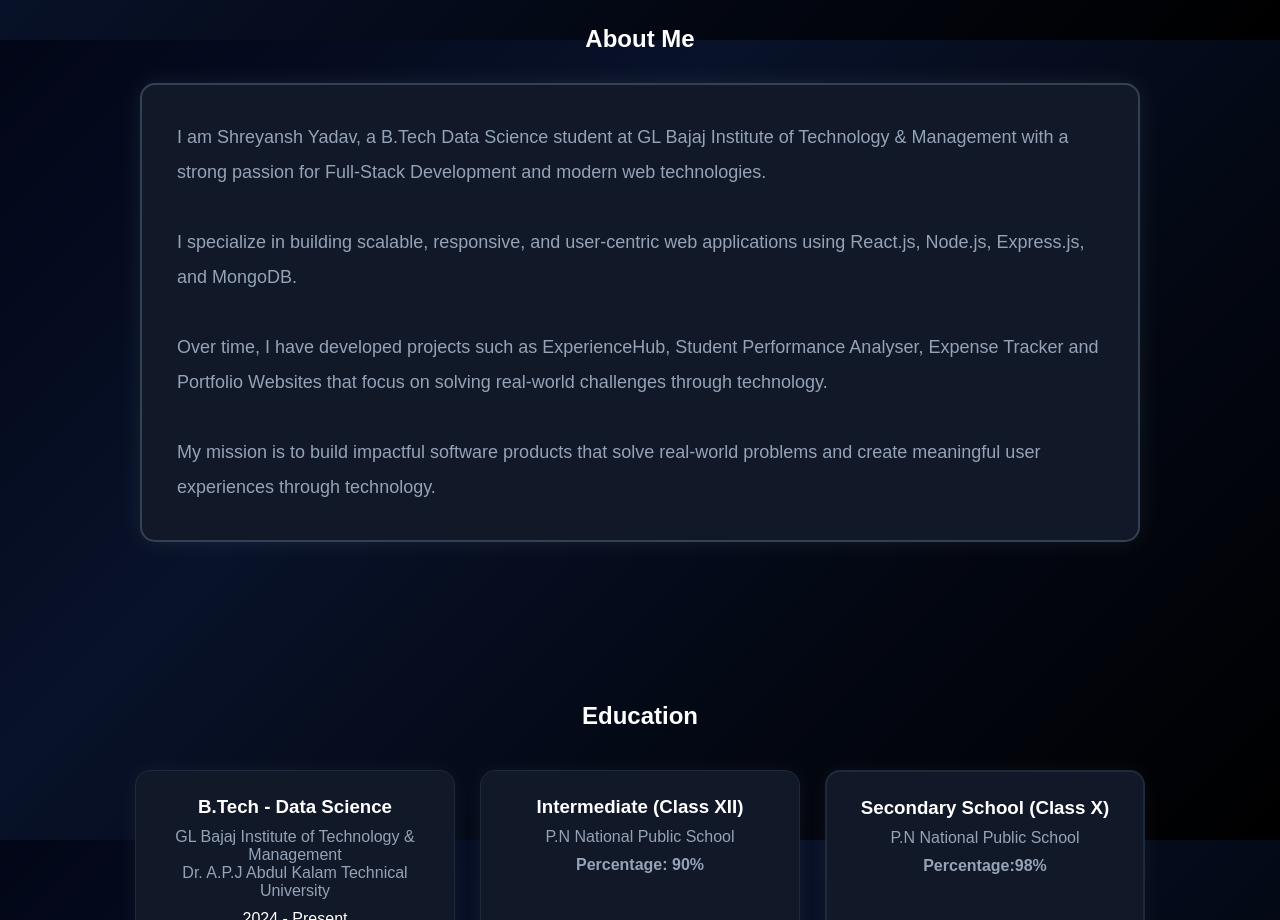
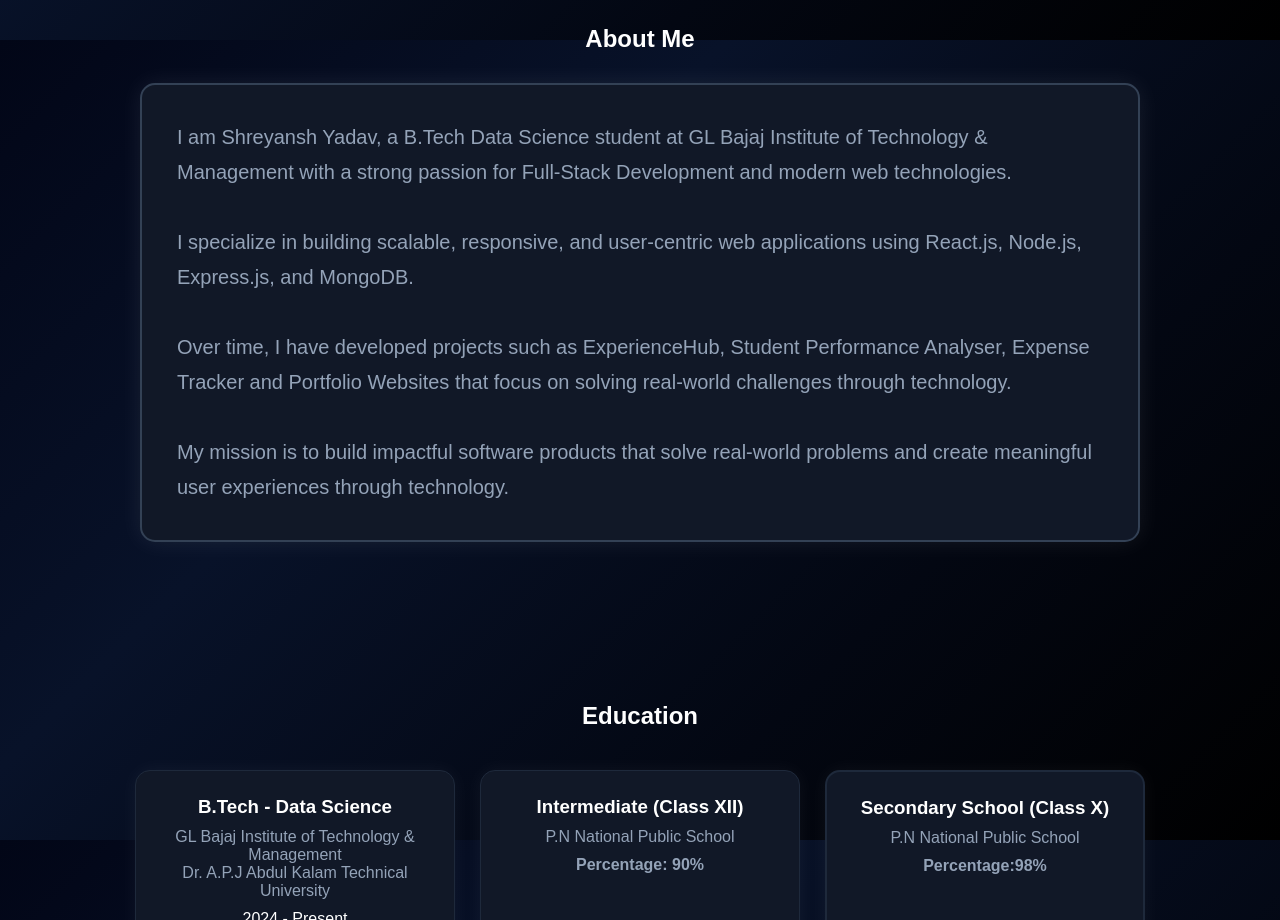
Before and after one commit to its-sky-2628/portfolio, a React (Vite) app: page / in a window 1280 px wide. Shown: the part 1560-2480 px from the top of the page. Built offline with nearby package versions, Linux system fonts and the light colour scheme.

Commit message:
Updated login page

```diff
--- a/src/components/About.jsx
+++ b/src/components/About.jsx
@@ -31,7 +31,7 @@ const About = () => {
           style={{
             color: "#94a3b8",
             lineHeight: "35px",
-            fontSize: "18px",
+            fontSize: "20px",
             textAlign: "left",
           }}
         >
```
